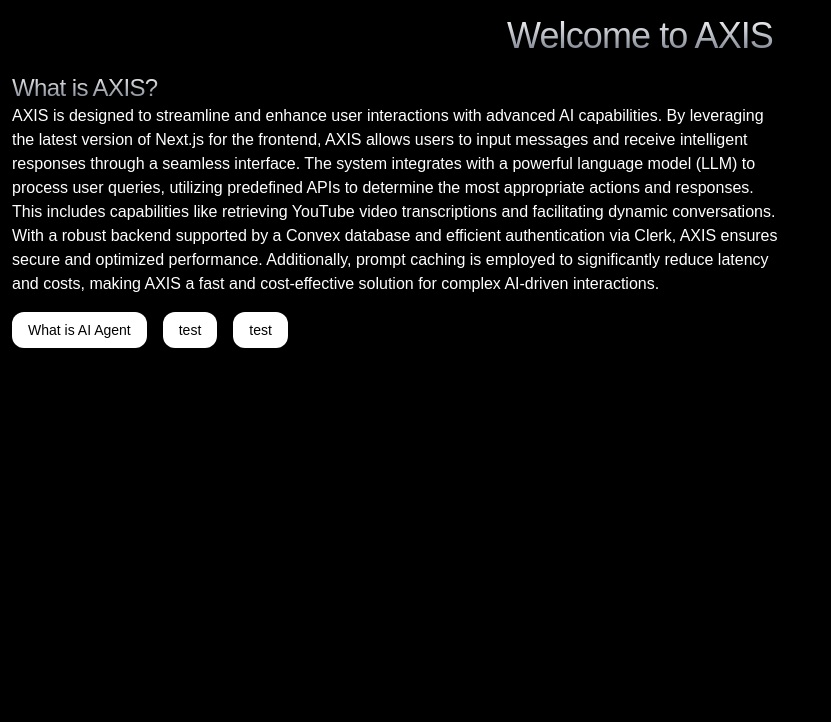
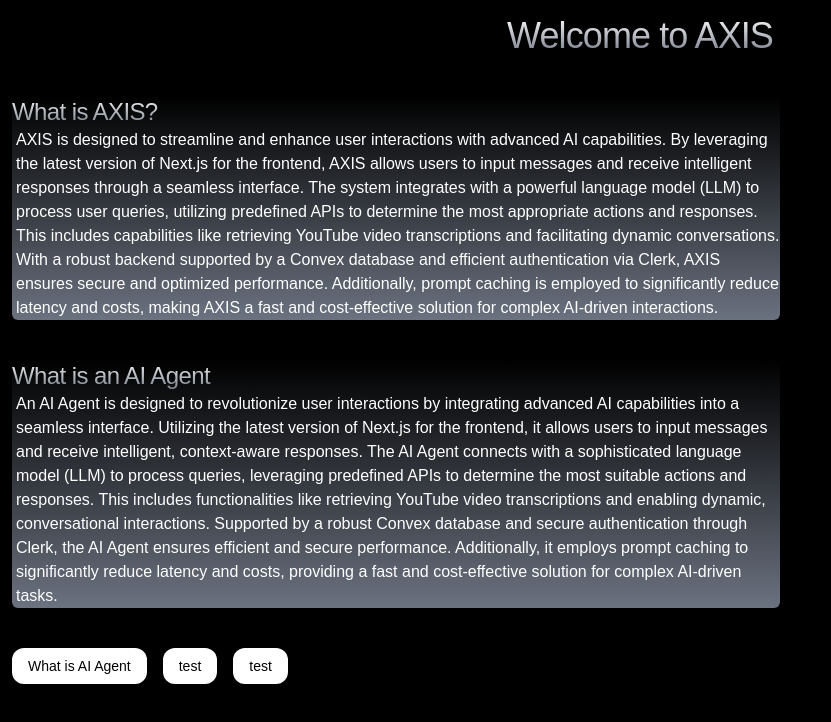
Before and after one commit to akeshwani2/EVO, a Next.js app: page /docs in a window 1280 px wide. Shown: the top 722 px of the page, without its empty margins (0-831 px from the left). Built offline with nearby package versions, Linux system fonts and the light colour scheme; no server answers.

Commit message:
changed some of ui on docs page

```diff
--- a/src/app/docs/page.tsx
+++ b/src/app/docs/page.tsx
@@ -3,17 +3,17 @@
 
 const page = () => {
   return (
-    <main className="min-h-screen bg-black flex flex-col gap-4">
+    <main className="min-h-screen bg-black flex flex-col gap-10">
       <div className="flex items-center justify-center w-full">
         <h2 className="text-4xl tracking-tight bg-gradient-to-b from-white to-gray-500 bg-clip-text text-transparent mt-4">
           Welcome to AXIS
         </h2>
       </div>
-      <div className="ml-3">
+      <div className="ml-3 border-transparent bg-gradient-to-b from-transparent to-gray-500 rounded-md max-w-3xl">
         <h2 className="text-2xl tracking-tight bg-gradient-to-b from-white to-gray-500 bg-clip-text text-transparent">
           What is AXIS?
         </h2>
-        <p className="text-white max-w-3xl">
+        <p className="text-white max-w-3xl ml-1">
           AXIS is designed to streamline and enhance user interactions with
           advanced AI capabilities. By leveraging the latest version of Next.js
           for the frontend, AXIS allows users to input messages and receive
@@ -27,6 +27,26 @@
           performance. Additionally, prompt caching is employed to significantly
           reduce latency and costs, making AXIS a fast and cost-effective
           solution for complex AI-driven interactions.
+        </p>
+      </div>
+      <div className="ml-3 border-transparent bg-gradient-to-b from-transparent to-gray-500 rounded-md max-w-3xl">
+        <h2 className="text-2xl tracking-tight bg-gradient-to-b from-white to-gray-500 bg-clip-text text-transparent">
+          What is an AI Agent
+        </h2>
+        <p className="text-white max-w-3xl ml-1">
+          An AI Agent is designed to revolutionize user interactions by
+          integrating advanced AI capabilities into a seamless interface.
+          Utilizing the latest version of Next.js for the frontend, it allows
+          users to input messages and receive intelligent, context-aware
+          responses. The AI Agent connects with a sophisticated language model
+          (LLM) to process queries, leveraging predefined APIs to determine the
+          most suitable actions and responses. This includes functionalities
+          like retrieving YouTube video transcriptions and enabling dynamic,
+          conversational interactions. Supported by a robust Convex database and
+          secure authentication through Clerk, the AI Agent ensures efficient
+          and secure performance. Additionally, it employs prompt caching to
+          significantly reduce latency and costs, providing a fast and
+          cost-effective solution for complex AI-driven tasks.
         </p>
       </div>
       <div className="items-center justify-center ml-3">
```
